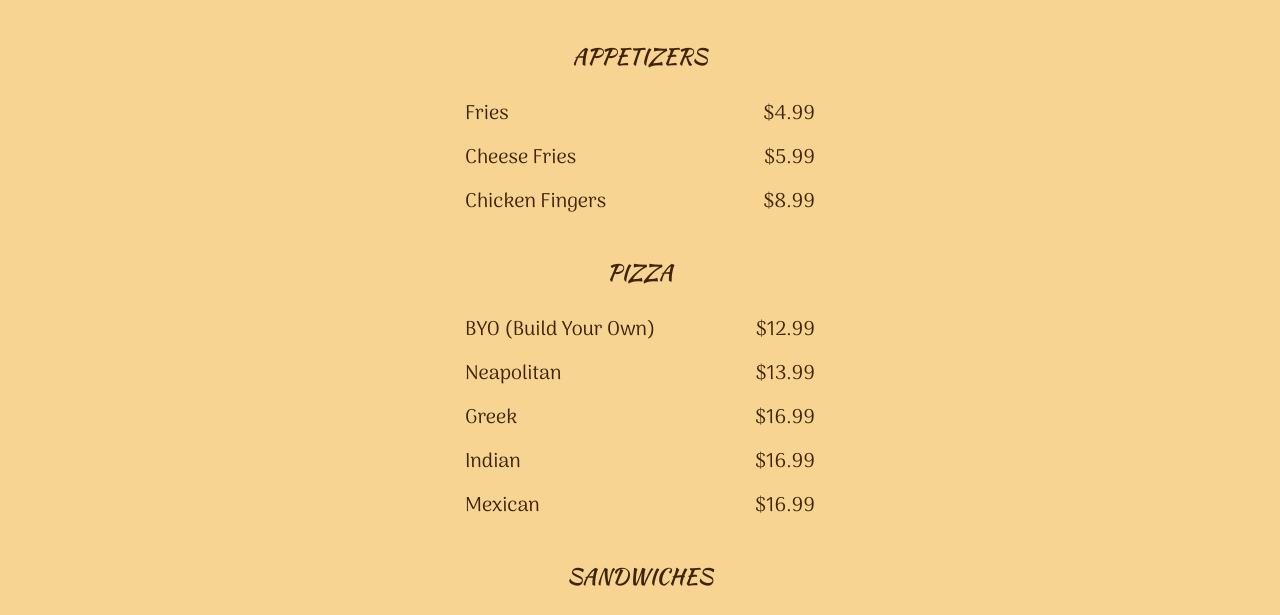
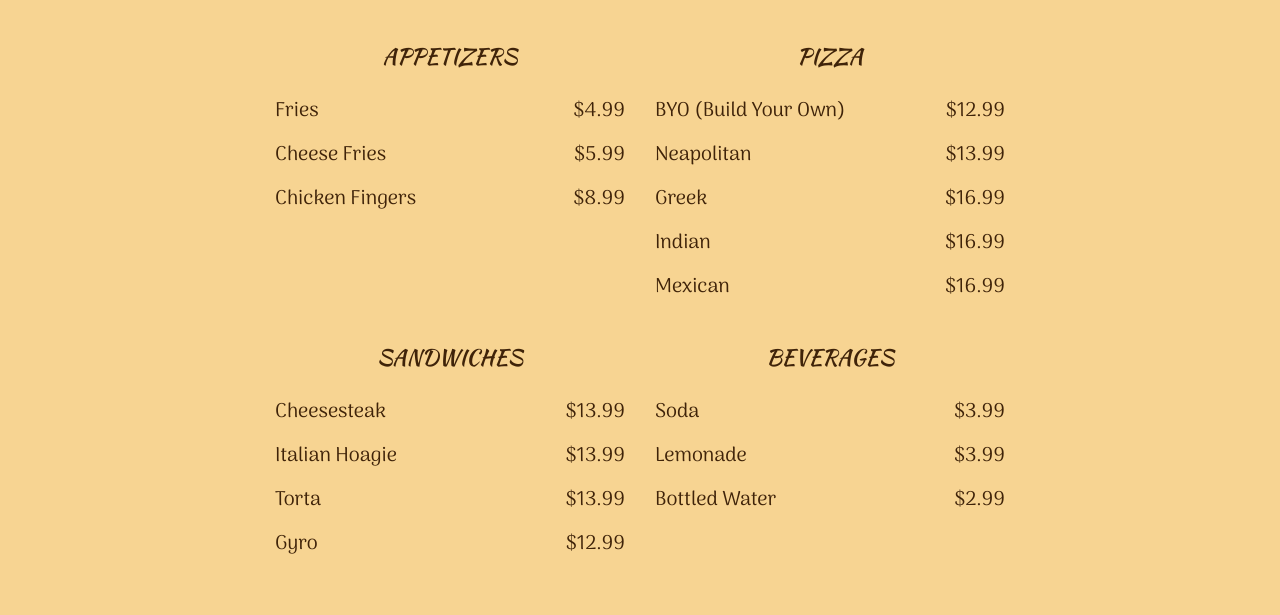
Before and after one commit to deepend15/odin-restaurant-page, a website built with webpack: page src/template.html in a window 1280 px wide. Both pictures are taken after a click on the button "Menu". Shown: the part 168-783 px from the top of the page. Built offline with nearby package versions, Linux system fonts and the light colour scheme.

Commit message:
Edit menu styling

```diff
--- a/src/styles.css
+++ b/src/styles.css
@@ -211,15 +211,19 @@ dialog::backdrop {
 }
 
 .menu {
-    display: grid;
+    max-width: 80rem;
+    display: flex;
     gap: 3rem;
+    flex-wrap: wrap;
+    justify-content: center;
 }
 
 .menu-section {
     display: grid;
-    gap: 2.5rem;
+    gap: 2.2rem;
     justify-items: center;
     padding-top: 0.8rem;
+    grid-template-rows: min-content 1fr;
 }
 
 .menu-section h2 {
```
